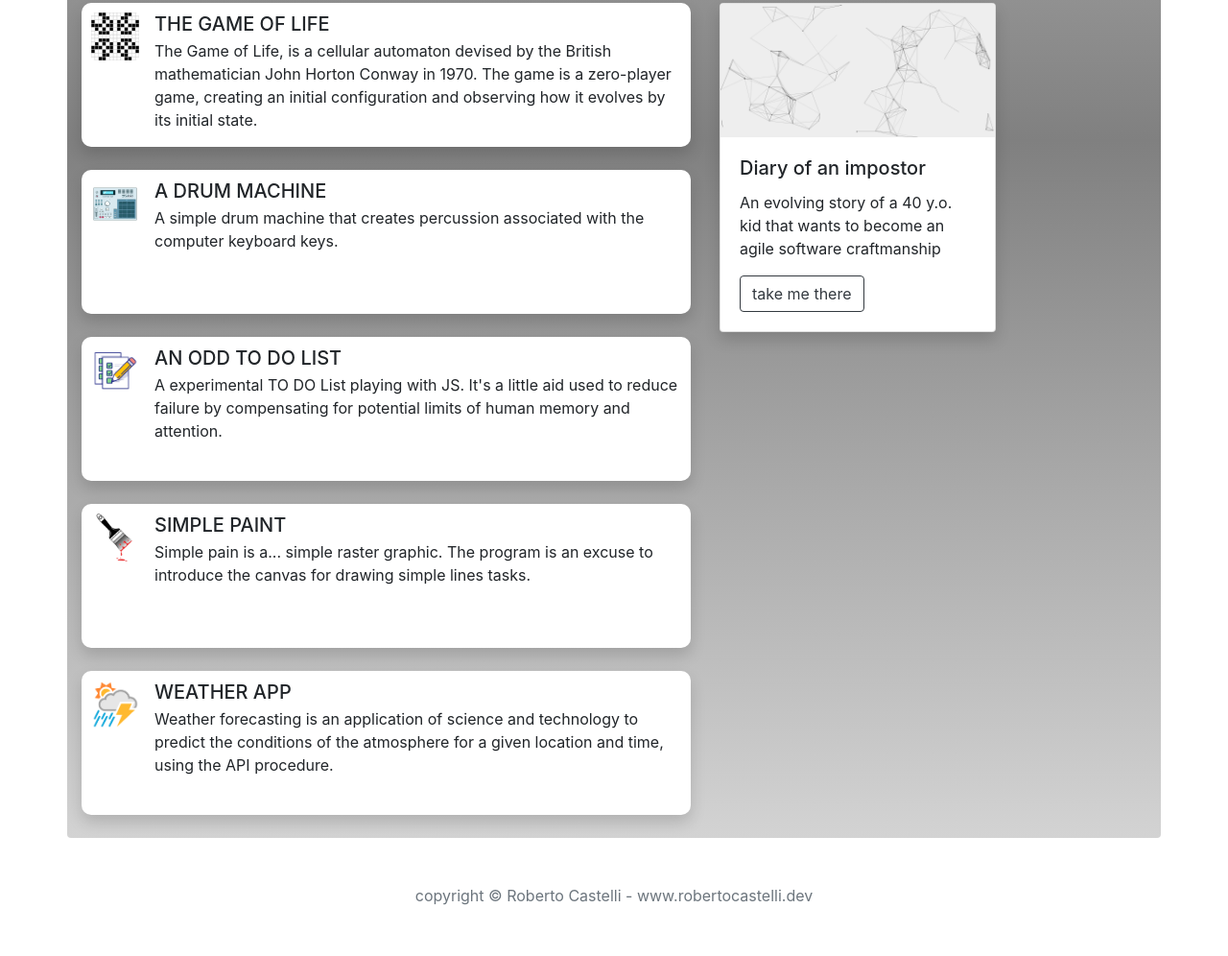
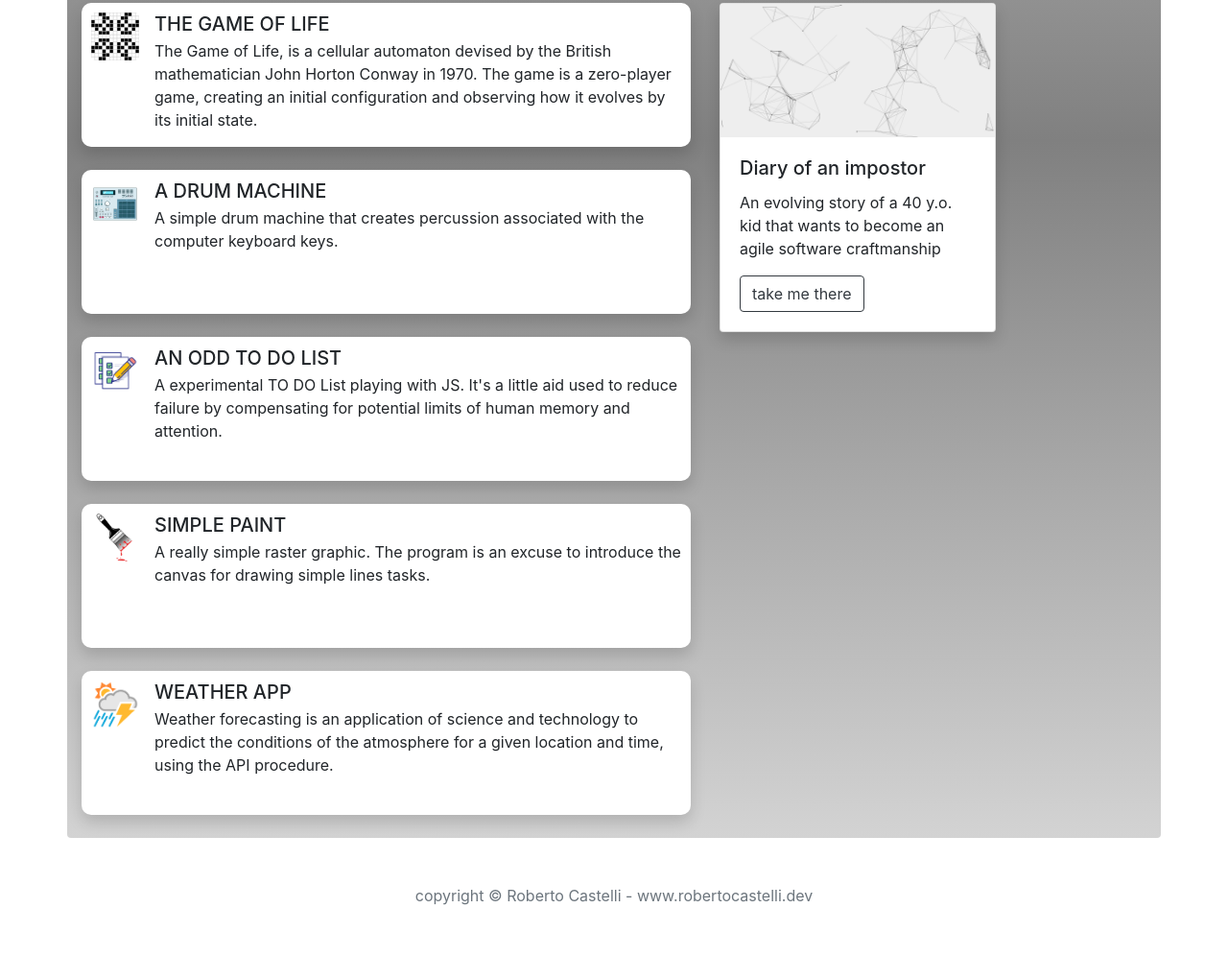
Before and after one commit to RobertoCastelli/portfolio, a plain HTML site: page index.html in a window 1280 px wide. Shown: the part 680-1676 px from the top of the page at 96% size. Drawn offline with nearby package versions, Linux system fonts and the light colour scheme.

Commit message:
updated typos

```diff
--- a/index.html
+++ b/index.html
@@ -94,7 +94,7 @@
                         <img src="img/bgpaint.png" class="mr-3" alt="simple paint">
                         <div class="media-body">
                             <h5 class="mt-0 mb-1">SIMPLE PAINT</h5>
-                            Simple pain is a... simple raster graphic. The program is an excuse to introduce the canvas for drawing simple lines tasks.
+                            A really simple raster graphic. The program is an excuse to introduce the canvas for drawing simple lines tasks.
                         </div>
                     </li>
                     <li class="media my-4 shadow">
```
